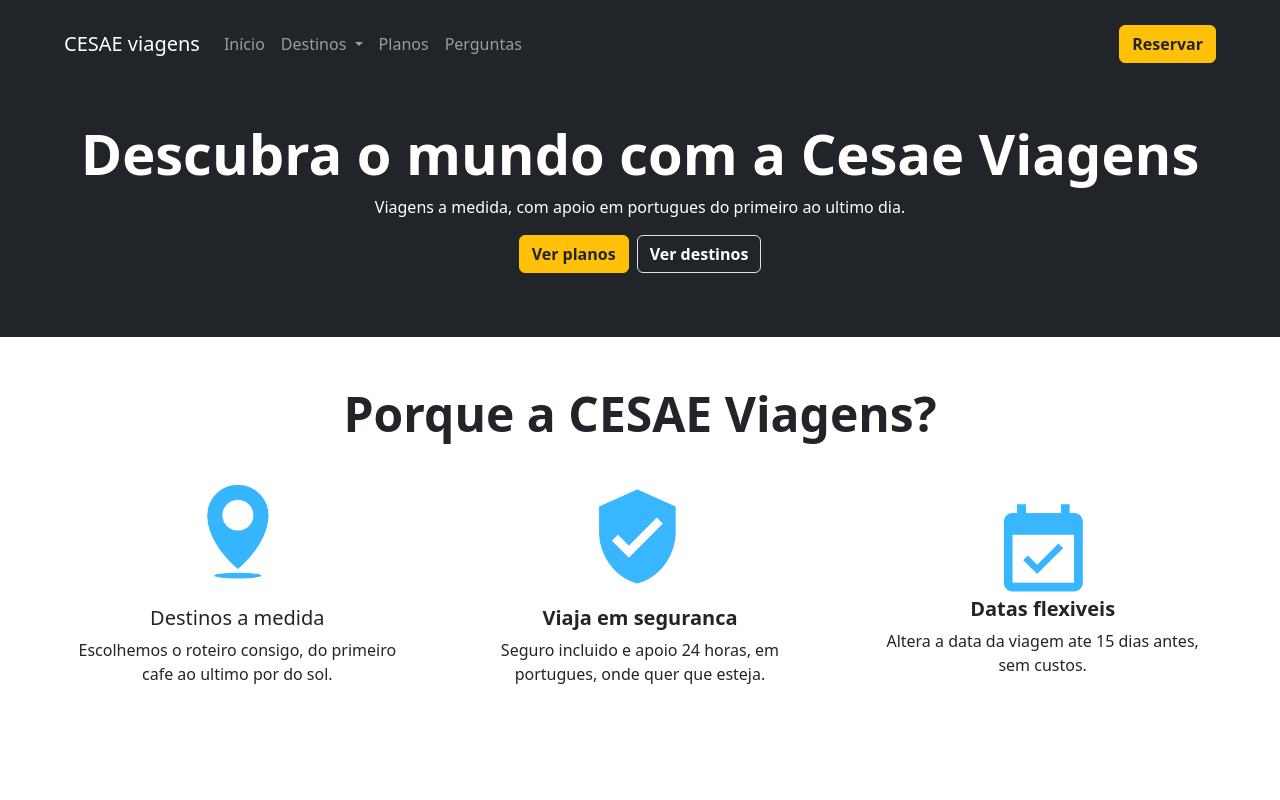
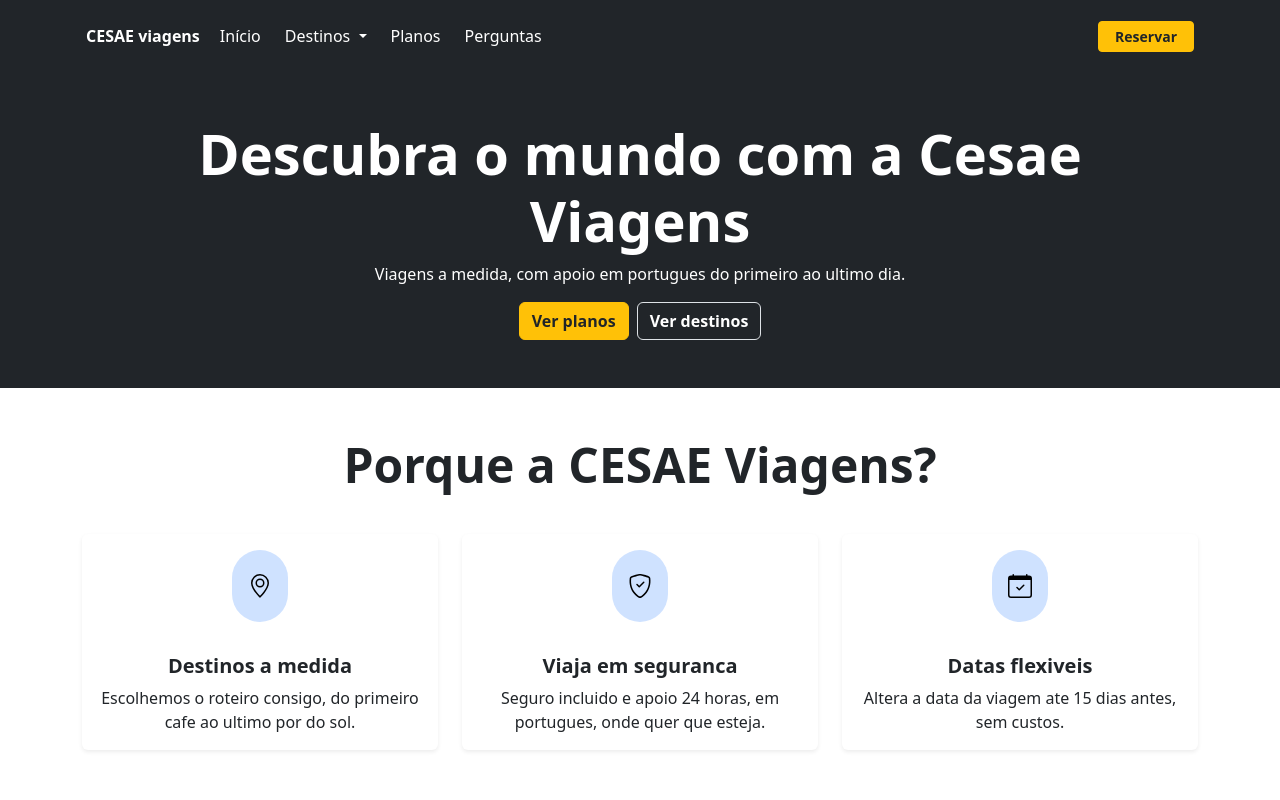
Before and after one commit to emicoelho/CESAE, a plain HTML site: page FP_WEB/CESAE-VIAGENS/HTML/index.html in a window 1280 px wide. Shown: the top 800 px of the page. Drawn offline with nearby package versions, Linux system fonts and the light colour scheme.

Commit message:
Cesae Viagens
1.2

```diff
--- a/FP_WEB/CESAE-VIAGENS/HTML/index.html
+++ b/FP_WEB/CESAE-VIAGENS/HTML/index.html
@@ -4,63 +4,61 @@
     <meta charset="UTF-8">
     <meta name="viewport" content="width=device-width, initial-scale=1.0">
     <title>Cesae viagens</title>
-     <link href="https://cdn.jsdelivr.net/npm/bootstrap@5.3.8/dist/css/bootstrap.min.css" rel="stylesheet" integrity="sha384-sRIl4kxILFvY47J16cr9ZwB07vP4J8+LH7qKQnuqkuIAvNWLzeN8tE5YBujZqJLB" crossorigin="anonymous">
+    <link href="https://cdn.jsdelivr.net/npm/bootstrap@5.3.3/dist/css/bootstrap.min.css" rel="stylesheet" integrity="sha384-QWTKZyjpPEjISv5WaRU9OFeRpok6YctnYmDr5pNlyT2bRjXh0JMhjY6hW+ALEwIH" crossorigin="anonymous">
 </head>
 <body>
-    <header class="container-fluid bg-dark p-3"> <!--header serve pra indicar ao navegador e outros recursos que aquele trecho de codigo representa o cabecalho-->
+    <header class="container-fluid bg-dark p-0"> <!--header serve pra indicar ao navegador e outros recursos que aquele trecho de codigo representa o cabecalho-->
 
         <!--Barra de navegação-->
-        <nav class="navbar navbar-expand navbar-dark bg-dark">
+        <nav class="navbar navbar-dark bg-dark py-3">
+            <div class="container px-2 px-sm-3 d-flex flex-wrap align-items-center justify-content-between"> <!--Define o layout responsivo, ajustando o espaçamento horizontal com base no tamanho da tela.-->
 
-            <div class="container-fluid px-5 d-flex flex-wrap align-items-center"> <!-- Ocupa 100% da largura disponível da tela, independente do tamanho da janela-->
+                <div class="d-flex align-items-center flex-wrap">
+                    <a class="navbar-brand fw-bold fs-6 me-2 me-sm-3 flex-shrink-0" href="#">
+                        CESAE viagens
+                    </a>
 
-                <a class="navbar-brand" href="#">CESAE viagens</a>
-
-                <div class="navbar-collapse">
-
-                    <ul class="navbar-nav">
+                    <ul class="navbar-nav flex-row flex-wrap my-1 my-md-0 gap-1 gap-sm-3"> <!--Define o layout responsivo, ajustando a direção e o comportamento dos itens com base no tamanho da tela.-->
 
                         <li class="nav-item">
-                            <a class="nav-link" href="#">Início</a>
+                            <a class="nav-link px-1 fs-6 text-white" href="#">Início</a>
                         </li>
 
-                        <li class="nav-item dropdown"> <!--Identifica o elemento como menu dropdown-->
-
-                            <a class="nav-link dropdown-toggle" href="#" role="button" data-bs-toggle="dropdown">
+                        <li class="nav-item dropdown position-relative"> <!--Identifica o elemento como menu dropdown-->
+                            <a class="nav-link dropdown-toggle px-1 fs-6 text-white" href="#" role="button" data-bs-toggle="dropdown">
                                 Destinos
                             </a>
 
-                            <ul class="dropdown-menu">
+                            <ul class="dropdown-menu dropdown-menu-dark position-absolute shadow">
                                 <li><a class="dropdown-item" href="#">Europa</a></li>
                                 <li><a class="dropdown-item" href="#">América do Norte</a></li>
                                 <li><a class="dropdown-item" href="#">América do Sul</a></li>
                                 <li><a class="dropdown-item" href="#">Ásia</a></li>
                                 <li><a class="dropdown-item" href="#">Oceania</a></li>
-
                             </ul>
-
                         </li>
 
                         <li class="nav-item">
-                            <a class="nav-link" href="#">Planos</a>
+                            <a class="nav-link px-1 fs-6 text-white" href="#">Planos</a>
                         </li>
 
                         <li class="nav-item">
-                            <a class="nav-link" href="#">Perguntas</a>
+                            <a class="nav-link px-1 fs-6 text-white" href="#">Perguntas</a>
                         </li>
 
                     </ul>
+                </div>
+
+                <div class="flex-shrink-0 ms-auto ms-sm-0 mt-2 mt-sm-0">
+                    <a href="#" class="btn btn-warning btn-sm text-dark fw-bold px-2 px-sm-3">Reservar</a>
+                </div>
 
             </div>
-
-                <a href="#" class="btn btn-warning text-dark fw-bold ms-auto">Reservar</a>
-
-            </div>
-
         </nav>
 
         <!--Banner principal-->
-        <section class="container-fluid bg-dark p-5 text-center">
+        <section class="bg-dark text-center py-5">
+            <div class="container">
 
                 <h1 class="display-4 fw-bold text-white">
                     Descubra o mundo com a Cesae Viagens
@@ -70,13 +68,18 @@
                     Viagens a medida, com apoio em portugues do primeiro ao ultimo dia.
                 </p>
 
-            <div class="d-flex justify-content-center gap-2">
+                <div class="d-flex justify-content-center flex-wrap gap-2">
 
-                <a href="#" class="btn btn-warning text-dark fw-bold">Ver planos</a>
-                <a href="#" class="btn btn-dark text-white fw-bold border">Ver destinos</a>
+                    <a href="#" class="btn btn-warning text-dark fw-bold">
+                        Ver planos
+                    </a>
+
+                    <a href="#" class="btn btn-dark text-white fw-bold border">
+                        Ver destinos
+                    </a>
 
                 </div>
-
+            </div>
         </section>
 
     </header>
@@ -84,25 +87,38 @@
      <!--Banner secundário-->
     <section class="container-fluid p-5 text-center">
 
+        <div class="container">
+
             <h2 class="display-5 fw-bold text-dark">
                 Porque a CESAE Viagens?
             </h2>
 
-        <div class="row row-cols-1 row-cols-md-3 g-4 mt-3">
+            <!--Cards com os principais beneficios da empresa-->
+            <div class="row row-cols-1 row-cols-sm-2 row-cols-lg-3 g-4 mt-3"> <!--Define o layout responsivo dos cards, ajustando o número de colunas com base no tamanho da tela.-->
 
+                <!--Card 1 -->
                 <div class="col">
-                <div class="card border-0 text-center">
-                    <img src="../IMAGES/location.png" class="w-25 mx-auto" alt="Destinos a medida">
+                    <div class="card border-0 h-100 shadow-sm">
+
+                        <div class="rounded-pill bg-primary-subtle px-3 py-4 d-inline-flex align-items-center justify-content-center mx-auto mb-3 mt-3">
+                            <img src="../IMAGES/geo-alt.svg" class="w-auto" alt="Destinos a medida" style="height: 24px;">
+                        </div>
+
                         <div class="card-body">
-                        <h5 class="card-title">Destinos a medida</h5>
+                            <h5 class="card-title fw-bold">Destinos a medida</h5>
                             <p class="card-text">Escolhemos o roteiro consigo, do primeiro cafe ao ultimo por do sol.</p>
                         </div>
                     </div>
                 </div>
 
+                <!--Card 2 -->
                 <div class="col">
-                <div class="card border-0">
-                    <img src="../IMAGES/security.png" class="w-25 mx-auto" alt="Viaja em seguranca">
+                    <div class="card border-0 h-100 shadow-sm">
+
+                        <div class="rounded-pill bg-primary-subtle px-3 py-4 d-inline-flex align-items-center justify-content-center mx-auto mb-3 mt-3">
+                            <img src="../IMAGES/shield-check.svg" class="w-auto" alt="Viaja em seguranca" style="height: 24px;">
+                        </div>
+
                         <div class="card-body">
                             <h5 class="card-title fw-bold">Viaja em seguranca</h5>
                             <p class="card-text">Seguro incluido e apoio 24 horas, em portugues, onde quer que esteja.</p>
@@ -110,12 +126,18 @@
                     </div>
                 </div>
 
+                <!--Card 3 -->
                 <div class="col">
-                <div class="card border-0">
+                    <div class="card border-0 h-100 shadow-sm">
+                        <div class="rounded-pill bg-primary-subtle px-3 py-4 d-inline-flex align-items-center justify-content-center mx-auto mb-3 mt-3">
+                            <img src="../IMAGES/calendar-check.svg" class="w-auto" alt="Datas flexiveis" style="height: 24px;">
+                        </div>
+
                         <div class="card-body">
-                        <img src="../IMAGES/calendar.png" class="w-25 mx-auto" alt="Datas flexiveis">
                             <h5 class="card-title fw-bold">Datas flexiveis</h5>
                             <p class="card-text">Altera a data da viagem ate 15 dias antes, sem custos.</p>
+                        </div>
+                    </div>
                 </div>
             </div>
         </div>
@@ -123,26 +145,28 @@
 
     <!--Carrossel de imagens-->
     <section class="container my-5">
-        <div id="carroselImagens" class="carousel slide">
+        <div id="carroselImagens" class="carousel slide" data-bs-ride="carousel">
 
-            <div class="carousel-inner">
+            <div class="carousel-inner rounded shadow-sm">
 
                 <div class="carousel-item active">
                     <img src="../IMAGES/carroselEuropa.jpg" class="d-block w-100" alt="Europa">
                 </div>
 
-                <div class="carousel-item">
-                    <img src="" class="d-block w-100" alt="Imagem 2">
             </div>
 
-                <div class="carousel-item">
-                    <img src="" class="d-block w-100" alt="Imagem 3">
+            <button class="carousel-control-prev" type="button" data-bs-target="#carroselImagens" data-bs-slide="prev">
+                <span class="carousel-control-prev-icon" aria-hidden="true"></span>
+                <span class="visually-hidden">Anterior</span>
+            </button>
+            <button class="carousel-control-next" type="button" data-bs-target="#carroselImagens" data-bs-slide="next">
+                <span class="carousel-control-next-icon" aria-hidden="true"></span>
+                <span class="visually-hidden">Seguinte</span>
+            </button>
         </div>
-        </div>
-
     </section>
 
     <!--Linka propriedades do JavaScript que são necessárias ao funcinamento de certos elementos no BootStrap-->
-    <script src="https://cdn.jsdelivr.net/npm/bootstrap@5.3.8/dist/js/bootstrap.bundle.min.js" integrity="sha384-FKyoEForCGlyvwx9Hj09JcYn3nv7wiPVlz7YYwJrWVcXK/BmnVDxM+D2scQbITxI"crossorigin="anonymous"></script>
+    <script src="https://cdn.jsdelivr.net/npm/bootstrap@5.3.3/dist/js/bootstrap.bundle.min.js" integrity="sha384-YvpcrYf0tY3lHB60NNkmXc5s9fDVZLESaAA55NDzOxhy9GkcIdslK1eN7N6jIeHz" crossorigin="anonymous"></script>
 </body>
 </html>
```
Also changed, not shown: FP_WEB/CESAE-VIAGENS/IMAGES/airplane.svg (added), FP_WEB/CESAE-VIAGENS/IMAGES/calendar-check.svg (added), FP_WEB/CESAE-VIAGENS/IMAGES/calendar.png (deleted), FP_WEB/CESAE-VIAGENS/IMAGES/geo-alt.svg (added), FP_WEB/CESAE-VIAGENS/IMAGES/location.png (deleted), FP_WEB/CESAE-VIAGENS/IMAGES/security.png (deleted), FP_WEB/CESAE-VIAGENS/IMAGES/shield-check.svg (added). Lines whose indentation alone changed are shown as unchanged.
